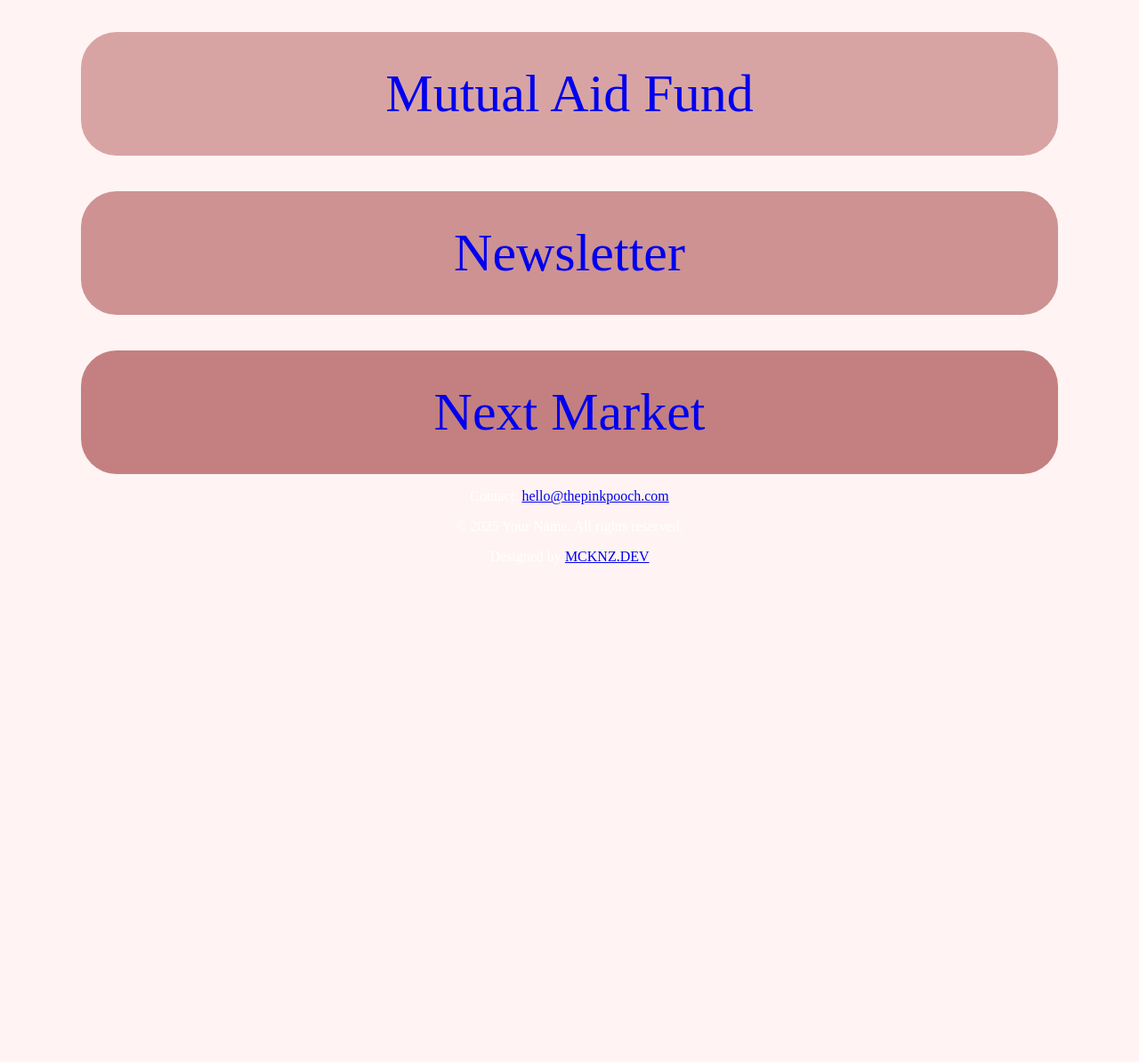
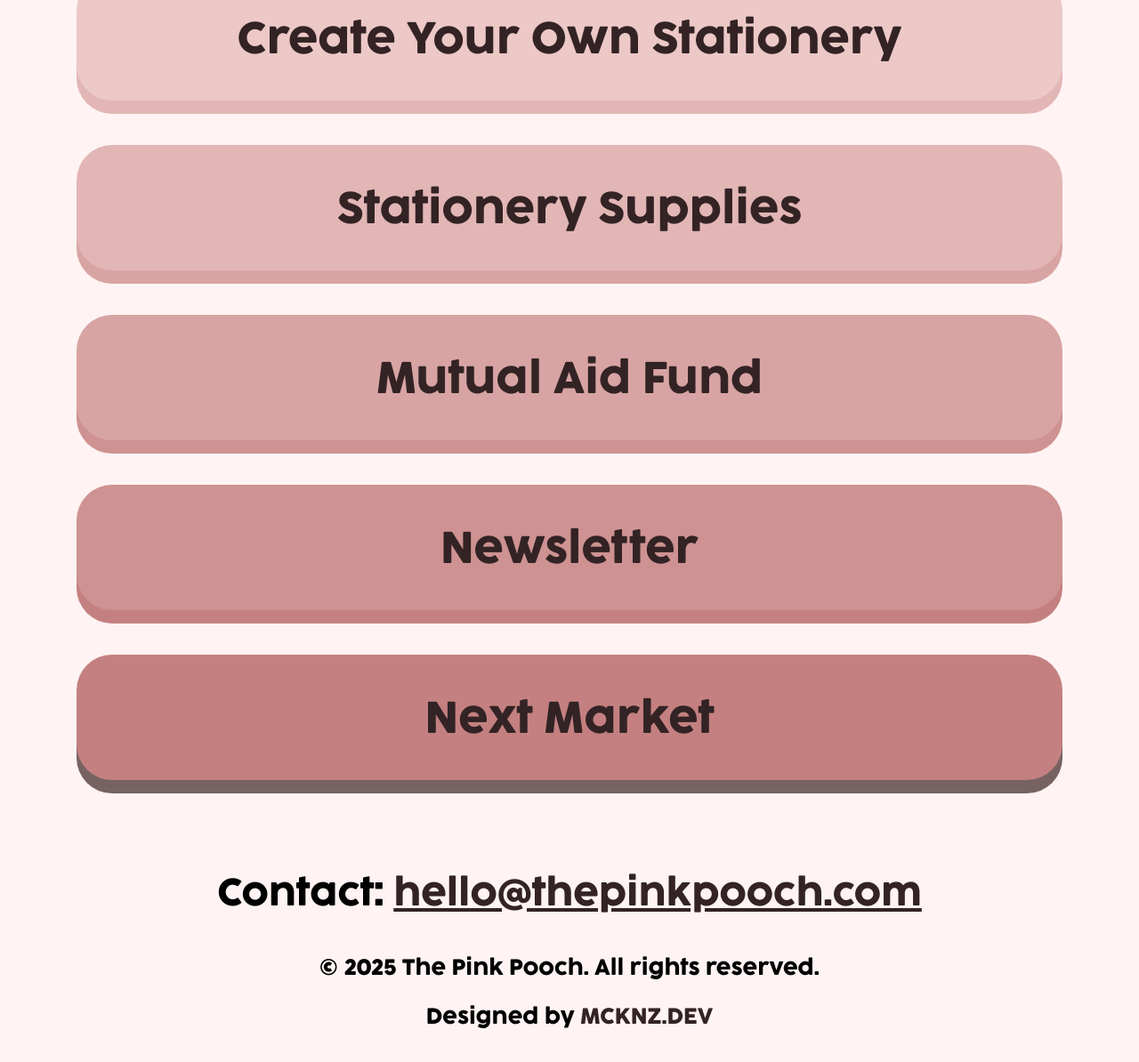
Before and after one commit to mcknz-dev/links.tpp, a plain HTML site: page index.html in a window 1280 px wide. Shown: the part 1560-2754 px from the top of the page at 89% size. Before the commit the page ends 2235 px from the top, so only its background shows below. Drawn offline with Linux system fonts and the light colour scheme.

Commit message:
Final render

```diff
--- a/index.html
+++ b/index.html
@@ -4,6 +4,7 @@
     <meta charset="UTF-8">
     <link rel="stylesheet" href="https://cdnjs.cloudflare.com/ajax/libs/font-awesome/6.4.0/css/all.min.css">
     <link rel="stylesheet" href="style.css">
+    <link rel="icon" type="image/png" href="assets/favicon.png">
     <title>ThePinkPooch</title>
 </head>
 <body>
@@ -27,7 +28,7 @@
             <!-- Link Tiles -->
             <div class="tiles">
                 <div class="tile1"><a href="https://thepinkpooch.com/">ThePinkPooch.Com</a></div>
-                <div class="tile2"><a href="https://thepinkpooch.com/collections/custom-products">Customize Your Own Stationery</a></div>
+                <div class="tile2"><a href="https://thepinkpooch.com/collections/custom-products">Create Your Own Stationery</a></div>
                 <div class="tile3"><a href="https://thepinkpooch.com/collections/supplies">Stationery Supplies</a></div>
                 <div class="tile4"><a href="#">Mutual Aid Fund</a></div> <!-- Yet to be made -->
                 <div class="tile5"><a href="#">Newsletter</a></div> <!-- Will add newsletter api eventually -->
@@ -37,9 +38,9 @@
 
         <footer>
             <!-- FOOTER -->
-            <p>Contact: <a href="mailto:hello@thepinkpooch.com">hello@thepinkpooch.com</a></p>
-            <p>&copy; 2025 Your Name. All rights reserved.</p>
-            <p>Designed by <a href="https://www.mcknz.dev">MCKNZ.DEV</a></p>
+            <div class="contact"><p>Contact: <a href="mailto:hello@thepinkpooch.com">hello@thepinkpooch.com</a></p></div>
+            <div class="rights"><p>&copy; 2025 The Pink Pooch. All rights reserved.</p></div>
+            <div class="footnote"><p>Designed by <a href="https://www.mcknz.dev">MCKNZ.DEV</a></p></div>
         </footer>
     </div>
 
--- a/style.css
+++ b/style.css
@@ -1,3 +1,8 @@
+@font-face {
+    font-family: "Cocogoose";
+    src: url("assets/Cocogoose-Pro-Regular.otf") format("opentype");
+}
+
 
 /* ALL OF THE PAGE */
 body {
@@ -7,7 +12,13 @@ body {
     display: flex;
     align-items: center;
     margin: 0;
-    color: white;
+    font-family: "Cocogoose", sans-serif;
+
+}
+
+a {
+    color: #332325;
+    text-decoration: none;
 }
 
 .container {
@@ -25,11 +36,9 @@ body {
 
 /* ICON */
 .icon {
-    height: 40%;
-    width: 40%;
+    width: 50%;
     border-radius: 50%;
     padding: 4%;
-    margin-bottom: 20px;
 
 }
 
@@ -37,9 +46,10 @@ body {
 .social-icons {
     display: flex;
     justify-content: center;
-    gap: 70px;
+    gap: 100px;
     font-size: 120px;
     margin-bottom: 30px;
+    margin-top: 10px;
 }
 
 /* TILES */
@@ -48,7 +58,7 @@ body {
     flex-direction: column;
     align-items: center;
     width: 100%;
-    gap: 40px;
+    gap: 50px;
 }
 
 .tiles a {
@@ -56,12 +66,30 @@ body {
     display: block;
     text-align: center;
     text-decoration: none;
-    font-size: 60px;
+    font-size: 50px;
 }
 
-.tile1 { background: #F6DAD8;  width: 85%; padding: 25px; border-radius: 40px; }
-.tile2 { background: #ECC8C6;  width: 85%; padding: 25px; border-radius: 40px; }
-.tile3 { background: #E2B6B5;  width: 85%; padding: 25px; border-radius: 40px; }
-.tile4 { background: #D8A4A3;  width: 85%; padding: 25px; border-radius: 40px; }
-.tile5 { background: #CE9292;  width: 85%; padding: 25px; border-radius: 40px; }
-.tile6 { background: #C48080;  width: 85%; padding: 25px; border-radius: 40px; }
+.tile1 { background: #F6DAD8;  width: 85%; padding: 30px; border-radius: 40px; box-shadow: 0 15px #ECC8C6; }
+.tile2 { background: #ECC8C6;  width: 85%; padding: 30px; border-radius: 40px; box-shadow: 0 15px #E2B6B5;}
+.tile3 { background: #E2B6B5;  width: 85%; padding: 30px; border-radius: 40px; box-shadow: 0 15px #D8A4A3;}
+.tile4 { background: #D8A4A3;  width: 85%; padding: 30px; border-radius: 40px; box-shadow: 0 15px #CE9292;}
+.tile5 { background: #CE9292;  width: 85%; padding: 30px; border-radius: 40px; box-shadow: 0 15px #C48080;}
+.tile6 { background: #C48080;  width: 85%; padding: 30px; border-radius: 40px; box-shadow: 0 15px #776262;}
+
+.contact {
+    font-size: 43px;
+    margin-top: 100px;
+}
+.contact a{
+    text-decoration: underline;
+}
+
+.rights {
+    font-size: 25px;
+    margin-bottom: 0px;
+}
+
+.footnote {
+    margin-top: 0px;
+    font-size: 25px;
+}
```
Also changed, not shown: assets/favicon.png (added), assets/icon.png.
